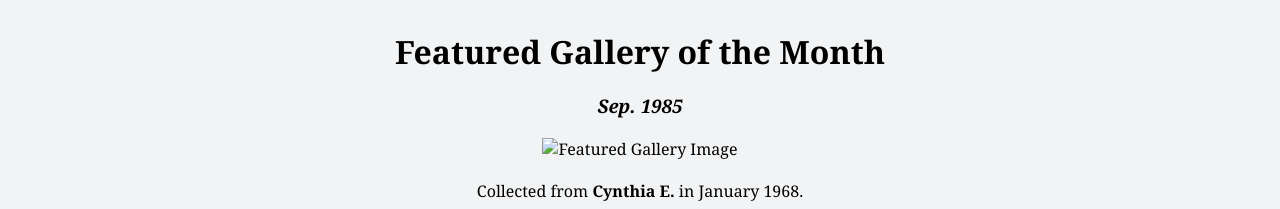
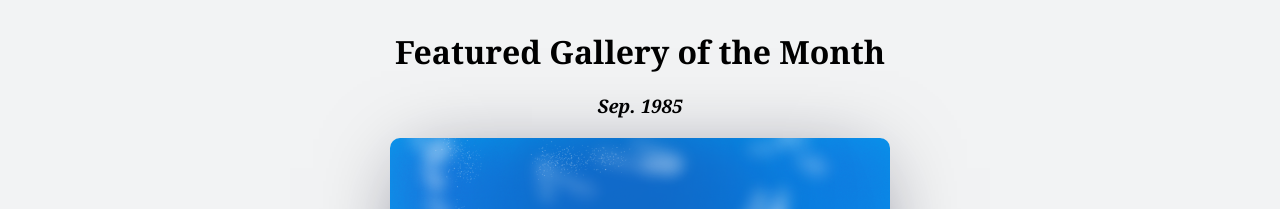
Before and after one commit to crystaltine/hailsham_website, a plain HTML site: page index.html in a window 1280 px wide. Shown: the part 980-1189 px from the top of the page. Drawn offline with Linux system fonts and the light colour scheme.

Commit message:
create and add featured gallery img

```diff
--- a/index.html
+++ b/index.html
@@ -48,7 +48,7 @@
 						<img class="featured-gallery" src="./assets/featured_gallery.png" alt="Featured Gallery Image" />
 					</p>
 					<p>
-						Collected from <b>Cynthia E.</b> in January 1968.
+						<i>The Tower of Dreams</i> - Collected from <b>Ruth M.</b> in January 1967.
 					</p>
 				</div>
 
--- a/styles/homepage.css
+++ b/styles/homepage.css
@@ -39,4 +39,12 @@
 
 .featured-gallery {
     width: min(100%, 500px);
+    box-shadow: 0 10px 80px -20px #0028;
+    border-radius: 10px;
+    transition: 0.2s;
+    cursor: pointer;
 }
+.featured-gallery:hover {
+    transform: translateY(-2px) rotate(1deg) scale(1.01);
+    box-shadow: 0 10px 100px -20px #002a !important;
+}
```
Also changed, not shown: assets/featured_gallery.png (added), 1 other file.
